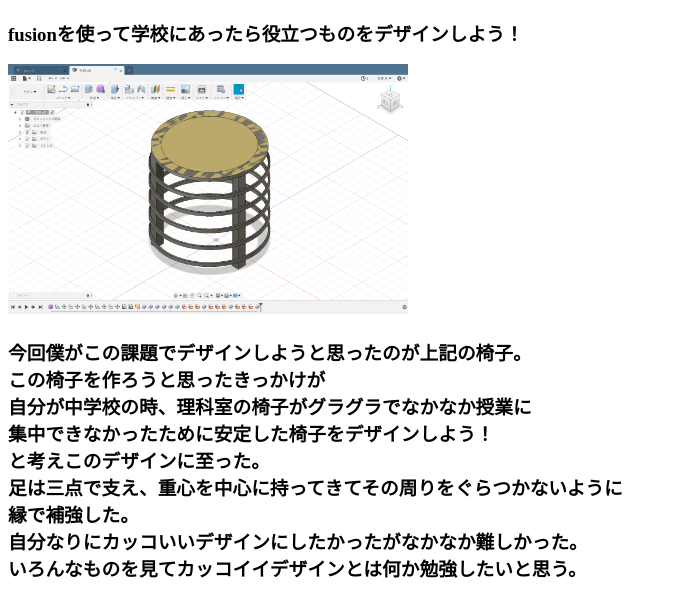
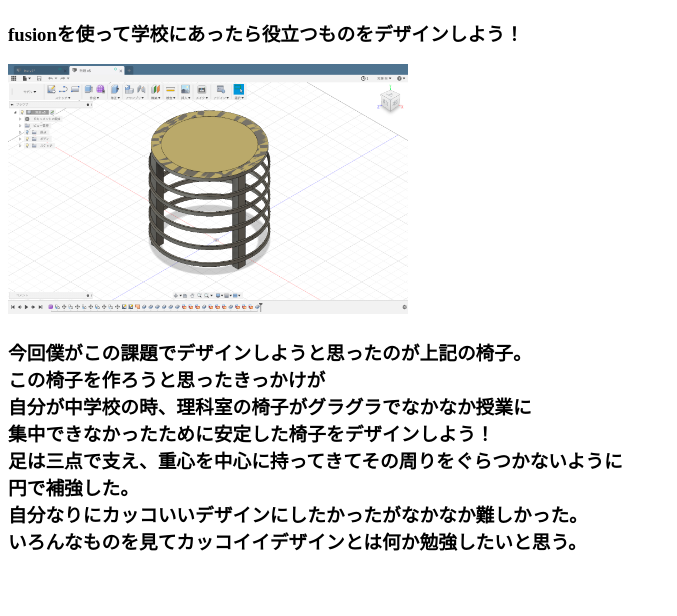
Before and after one commit to tomokioka/tomokioka.github.io, a plain HTML site: page nw2/fusion.intex.html in a window 1280 px wide. Shown: the whole page, without its empty margins (0-677 px from the left). Drawn offline with Linux system fonts and the light colour scheme.

Commit message:
Update fusion.intex.html
add

```diff
--- a/nw2/fusion.intex.html
+++ b/nw2/fusion.intex.html
@@ -9,14 +9,12 @@
   <body>
     <p>今回僕がこの課題でデザインしようと思ったのが上記の椅子。
     <br>この椅子を作ろうと思ったきっかけが
-    <br>自分が中学校の時、理科室の椅子がグラグラでなかなか授業に
-  <br>集中できなかったために安定した椅子をデザインしよう！
-<br>と考えこのデザインに至った。
-<br>
-足は三点で支え、重心を中心に持ってきてその周りをぐらつかないように
-<br>縁で補強した。
-<br>自分なりにカッコいいデザインにしたかったがなかなか難しかった。
-<br>いろんなものを見てカッコイイデザインとは何か勉強したいと思う。
-</p>
+    　<br>自分が中学校の時、理科室の椅子がグラグラでなかなか授業に
+  　　<br>集中できなかったために安定した椅子をデザインしよう！
+　　　<br>足は三点で支え、重心を中心に持ってきてその周りをぐらつかないように
+　　　<br>円で補強した。
+　　　<br>自分なりにカッコいいデザインにしたかったがなかなか難しかった。
+　　　<br>いろんなものを見てカッコイイデザインとは何か勉強したいと思う。
+　　</p>
   </body>
 </html>
```
